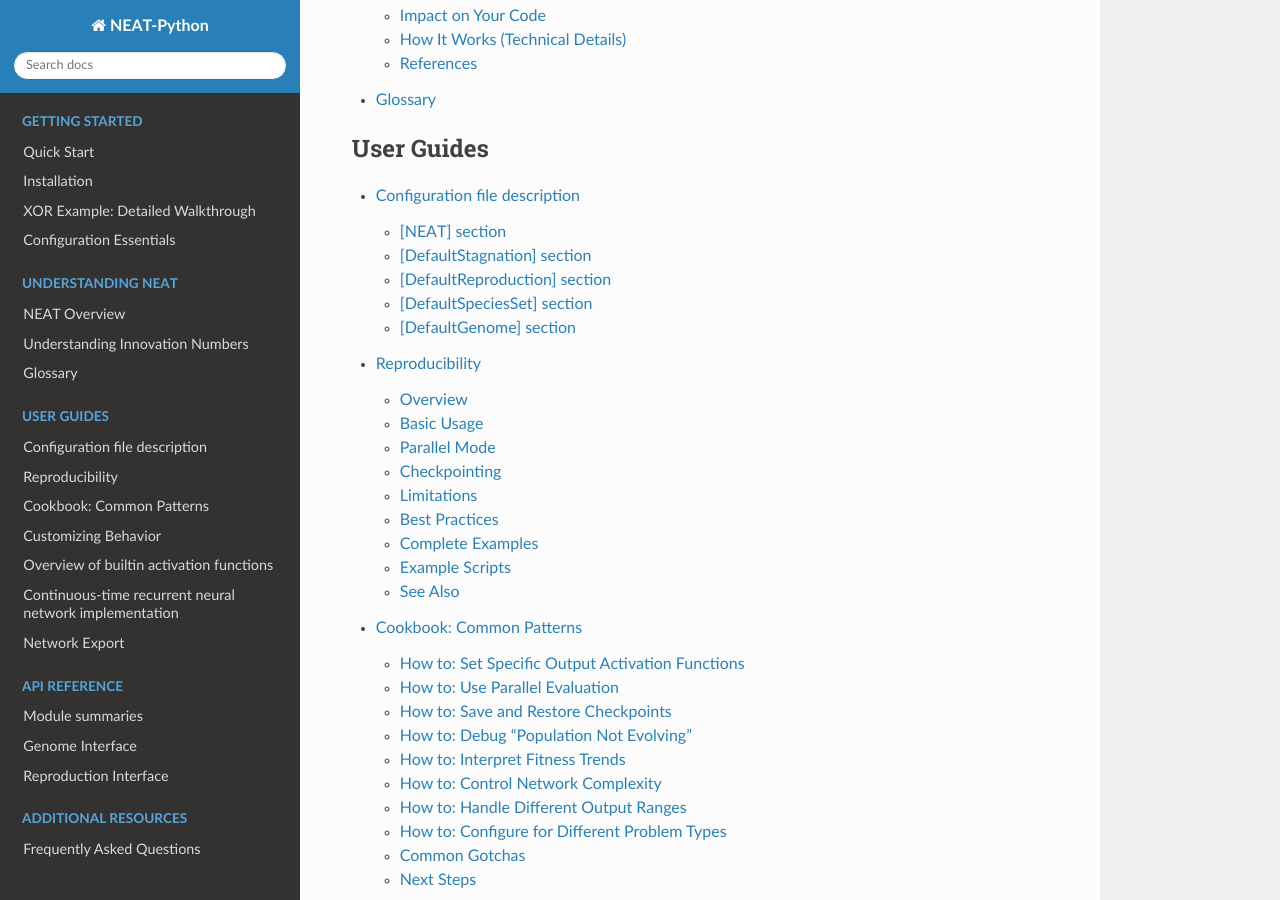
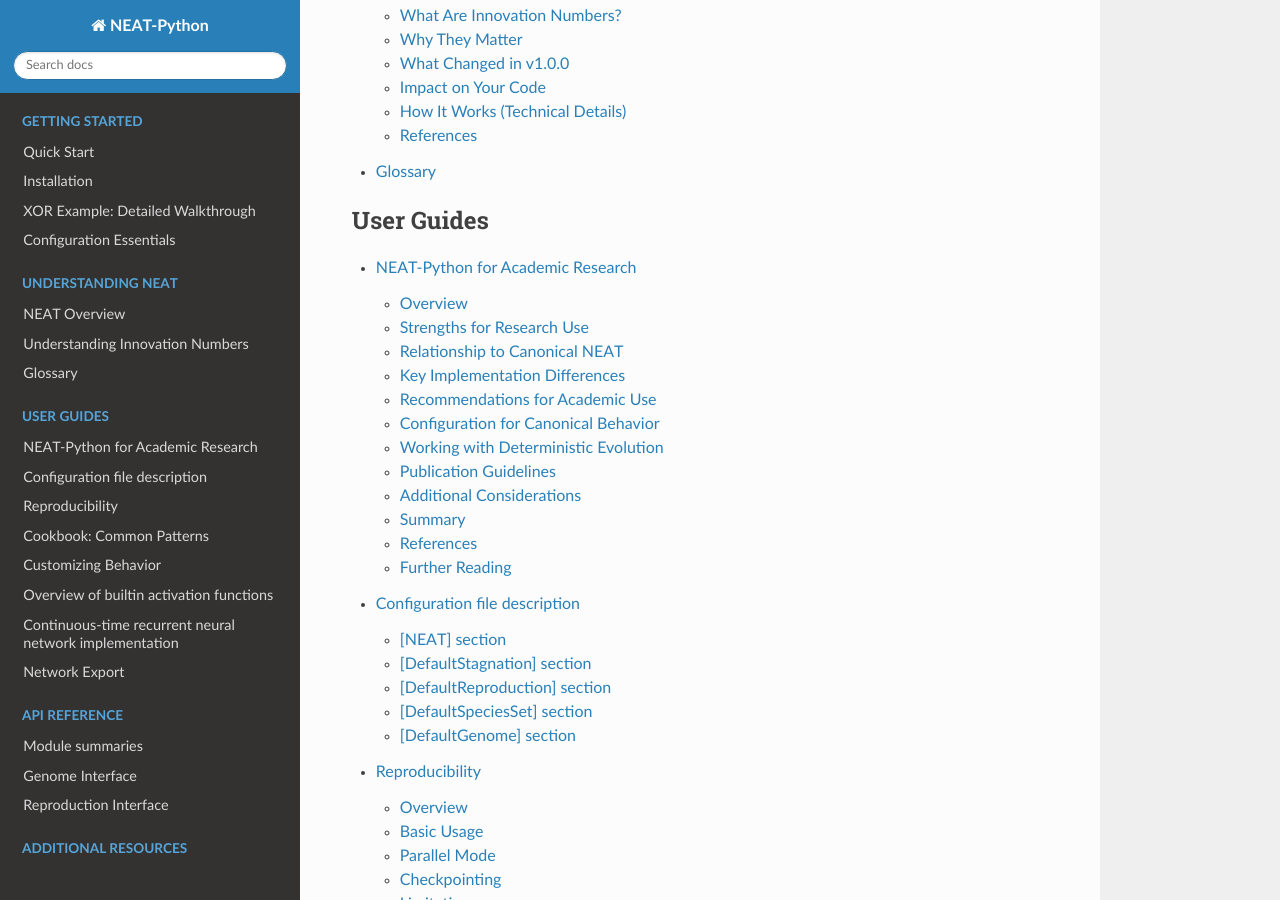
Before and after one commit to CodeReclaimers/neat-python, a Sphinx documentation site: the page built from docs/index.rst, in a window 1280 px wide and 900 px high, scrolled down 2170 px. Built offline with Sphinx 7.4.7 and the Read the Docs theme 3.1.0, drawn with Linux system fonts in a browser that asks for light colours; some of the changed lines change nothing that is shown; some of the changed text lies outside the part shown.

Commit message:
Added overview of current implementation's suitability for academic research.

```diff
--- /dev/null
+++ b/docs/academic_research.rst
@@ -0,0 +1,405 @@
+NEAT-Python for Academic Research
+==================================
+
+Overview
+--------
+
+neat-python is a production-ready, well-tested implementation of the NEAT (NeuroEvolution of Augmenting Topologies) algorithm originally described by Stanley & Miikkulainen (2002). The library provides a robust foundation for neuroevolution research with comprehensive test coverage, deterministic evolution support, and pure Python implementation that facilitates modification and experimentation.
+
+This page helps researchers understand neat-python's relationship to canonical NEAT and provides guidance for using the library in academic publications.
+
+Strengths for Research Use
+---------------------------
+
+neat-python offers several advantages for academic research:
+
+* **Well-tested codebase** with extensive unit test coverage and continuous integration
+* **Pure Python implementation** that simplifies code inspection, modification, and extension
+* **Deterministic evolution** with comprehensive seeding support for reproducible experiments
+* **Parallel evaluation** capabilities for computational efficiency
+* **Flexible configuration system** allowing systematic parameter exploration
+* **Multiple network types** including feedforward, recurrent, CTRNN, and Izhikevich spiking networks
+* **Active maintenance** with responsive development and community support
+* **Core algorithms correctly implemented** including innovation tracking, crossover, and structural mutations
+
+Relationship to Canonical NEAT
+-------------------------------
+
+neat-python correctly implements the most complex and critical aspects of the NEAT algorithm, particularly:
+
+* ✓ **Innovation tracking system** with same-generation deduplication and persistence
+* ✓ **Crossover mechanism** with proper gene alignment by innovation numbers
+* ✓ **Structural mutations** (add-node and add-connection) following standard NEAT practice
+* ✓ **75% disable rule** during crossover (with implementation note below)
+
+However, neat-python contains several implementation choices that differ from the original 2002 NEAT paper. These are not bugs but design decisions that create a NEAT variant with different evolutionary dynamics. Researchers must understand these differences when publishing results.
+
+Key Implementation Differences
+-------------------------------
+
+High-Impact Differences
+^^^^^^^^^^^^^^^^^^^^^^^
+
+**1. Fitness Sharing Mechanism**
+
+The most significant deviation affects selection pressure and speciation dynamics.
+
+*Canonical NEAT:*
+
+.. code-block:: python
+
+   adjusted_fitness = raw_fitness / species_size
+   # offspring_allocation proportional to sum(adjusted_fitness per species)
+
+*neat-python implementation:*
+
+.. code-block:: python
+
+   # From neat/reproduction.py
+   # Species fitness is normalized to [0,1] based on population min/max
+   af = (msf - min_fitness) / fitness_range
+
+**Impact:** This creates rank-like selection pressure that scales with fitness variance. In low-variance populations, near-optimal species can be effectively eliminated. Species with many members are not penalized as in canonical NEAT, fundamentally altering the "protection of innovation" mechanism central to NEAT's design.
+
+**Example:** If Species A has fitness 100 and Species B has fitness 101, canonical NEAT allocates offspring nearly equally (~50/50), while neat-python gives Species B 100% of offspring (minus minimums), reducing Species A to minimum size.
+
+**2. Genomic Distance Metric**
+
+The distance metric used for speciation differs in three ways from the canonical formula δ = c₁·E/N + c₂·D/N + c₃·W̄:
+
+1. Node genes are included in the distance calculation (normalized by max node count)
+2. Enabled/disabled state mismatch adds a +1 penalty per connection
+3. Per-connection distance combines weight differences with enabled state and disjoint penalties
+
+*Location:* ``neat/genome.py`` lines 520-561, ``neat/genes.py`` lines 151-155
+
+**Impact:** Speciation boundaries differ from canonical NEAT, structural mutations may be penalized twice, and cluster dynamics differ even with identical hyperparameters. Direct comparison to published NEAT results becomes problematic.
+
+**3. Disable Rule Implementation**
+
+The 75% disable rule is applied AFTER random attribute inheritance rather than INSTEAD of it, resulting in an effective disable rate of approximately 87.5% when one parent has the gene disabled:
+
+.. code-block:: python
+
+   # Probability analysis:
+   # Random inheritance: 50% chance of inheriting disabled state
+   # Then 75% chance of disabling: 0.5 + (0.5 × 0.75) = 0.875
+
+**Impact:** This reduces re-enabling of previously disabled connections compared to canonical NEAT and may affect network growth patterns and structural evolution.
+
+Medium-Impact Differences
+^^^^^^^^^^^^^^^^^^^^^^^^^^
+
+**4. Node Gene Evolution**
+
+Nodes are treated as rich, mutable structures with:
+
+* Bias (evolves continuously)
+* Response multiplier (evolves continuously)
+* Activation function (can mutate between sigmoid, tanh, ReLU, etc.)
+* Aggregation function (can mutate between sum, product, max, min, etc.)
+
+The original NEAT paper assumed fixed sigmoid activation and summation. This significantly expands the search space and changes evolutionary dynamics.
+
+**5. Speciation Clustering**
+
+neat-python uses "best-fit" clustering (place genome in species with closest representative) rather than the original "first-fit" approach (place in first compatible species). This is generally considered an improvement for stability and is less order-dependent.
+
+**6. Static Compatibility Threshold**
+
+The compatibility threshold for speciation is fixed rather than dynamically adjusted to maintain target species counts. This can cause species counts to drift over time.
+
+**7. Initial Connectivity**
+
+Multiple initialization topologies are available (``unconnected``, ``fs_neat_nohidden``, ``fs_neat``, ``full``, ``partial``, etc.). Canonical NEAT starts with minimal structure. Initial topology significantly affects convergence and solution quality.
+
+**8. Spawn Allocation Smoothing**
+
+Offspring counts are smoothed relative to previous species sizes with exact matching routines enforcing per-species minimums. This improves stability in practice but deviates from the paper.
+
+Recommendations for Academic Use
+---------------------------------
+
+For Strict NEAT Replication Studies
+^^^^^^^^^^^^^^^^^^^^^^^^^^^^^^^^^^^^
+
+If your research requires exact canonical NEAT behavior for comparison with other implementations or replication of published results:
+
+**1. Modify fitness sharing in reproduction logic**
+
+The ``neat/reproduction.py`` module (lines 176-225) needs modification to implement canonical fitness sharing without normalization.
+
+**2. Modify the distance metric**
+
+Adjust ``neat/genome.py`` to match the canonical formula:
+
+* Remove node gene contributions
+* Remove enabled/disabled penalty
+* Compute W̄ as pure average weight difference on matching connections
+* Expose c₁, c₂, c₃ as separate configuration parameters
+
+**3. Configure for canonical search space**
+
+Lock configuration to canonical NEAT parameters:
+
+.. code-block:: ini
+
+   [DefaultGenome]
+   activation_mutate_rate = 0.0
+   activation_options = sigmoid
+   aggregation_mutate_rate = 0.0
+   aggregation_options = sum
+   response_mutate_rate = 0.0
+   initial_connection = unconnected
+   feed_forward = True
+
+**4. Consider implementing dynamic compatibility threshold**
+
+For species count stabilization, add threshold adjustment mechanisms.
+
+**5. Run sensitivity analysis**
+
+Evaluate the impact of the disable rate difference (75% vs 87.5%).
+
+For General NEAT-Variant Research
+^^^^^^^^^^^^^^^^^^^^^^^^^^^^^^^^^^
+
+The library is well-suited for research involving NEAT variants or algorithmic modifications. In this case:
+
+**1. Document all configuration parameters** in your methodology section
+
+**2. Explicitly note implementation differences** from canonical NEAT
+
+**3. Describe your method as "NEAT-inspired" or "NEAT-variant"** rather than pure NEAT
+
+**4. Run multiple trials** with different random seeds for statistical validity
+
+**5. Report statistical measures** (mean, standard deviation, confidence intervals)
+
+**6. Compare within-implementation** rather than across different NEAT implementations
+
+General Best Practices
+^^^^^^^^^^^^^^^^^^^^^^^
+
+For both strict replication and variant research:
+
+**1. Document version number**
+
+Always specify which version of neat-python you used. APIs and behavior may change between versions.
+
+**2. Provide configuration files**
+
+Include your complete configuration files in supplementary materials or code repositories.
+
+**3. Seed all RNGs**
+
+For reproducibility, seed not only neat-python (via ``Population(seed=...)``), but also NumPy, PyTorch, and any other libraries used in your fitness evaluation function.
+
+**4. Be transparent about implementation**
+
+Clearly state that you are using neat-python rather than the original C++ implementation.
+
+**5. Consider validation experiments**
+
+If making comparisons across implementations, run validation experiments on simple problems with known characteristics.
+
+**6. Archive complete code**
+
+Provide complete, runnable code including the specific neat-python version and any modifications you made.
+
+Configuration for Canonical Behavior
+-------------------------------------
+
+If you need behavior closer to canonical NEAT without code modification, use this configuration template as a starting point:
+
+.. code-block:: ini
+
+   [NEAT]
+   fitness_criterion     = max
+   fitness_threshold     = <your threshold>
+   pop_size              = 150
+   reset_on_extinction   = False
+
+   [DefaultGenome]
+   # Lock to canonical activation/aggregation
+   activation_default      = sigmoid
+   activation_mutate_rate  = 0.0
+   activation_options      = sigmoid
+
+   aggregation_default     = sum
+   aggregation_mutate_rate = 0.0
+   aggregation_options     = sum
+
+   # Disable response evolution
+   response_mutate_rate    = 0.0
+   response_replace_rate   = 0.0
+
+   # Minimal initial connectivity
+   initial_connection      = unconnected
+
+   # Standard NEAT topology
+   feed_forward            = True
+
+   # Configure other mutation rates as needed for your problem
+   bias_mutate_rate        = 0.7
+   bias_replace_rate       = 0.1
+   conn_add_prob           = 0.5
+   conn_delete_prob        = 0.5
+   node_add_prob           = 0.2
+   node_delete_prob        = 0.2
+   weight_mutate_rate      = 0.8
+   weight_replace_rate     = 0.1
+
+   [DefaultSpeciesSet]
+   compatibility_threshold = 3.0
+
+   [DefaultStagnation]
+   species_fitness_func = max
+   max_stagnation       = 20
+   species_elitism      = 2
+
+   [DefaultReproduction]
+   elitism            = 2
+   survival_threshold = 0.2
+
+Note that even with this configuration, fitness sharing and distance metric differences remain. Complete canonical behavior requires code modification.
+
+Working with Deterministic Evolution
+-------------------------------------
+
+neat-python supports fully deterministic evolution for reproducible experiments:
+
+.. code-block:: python
+
+   import random
+   import neat
+
+   # Seed the standard library random module
+   random.seed(42)
+
+   # Create population with seed
+   config = neat.Config(...)
+   population = neat.Population(config, seed=42)
+
+   # For parallel evaluation, also seed the evaluator
+   with neat.ParallelEvaluator(4, eval_genome, seed=42) as pe:
+       winner = population.run(pe.evaluate, 100)
+
+**Important:** You must also seed any RNGs used in your evaluation function (NumPy, PyTorch, TensorFlow, etc.) for complete reproducibility.
+
+See :doc:`reproducibility` for comprehensive guidance.
+
+Publication Guidelines
+----------------------
+
+When publishing research using neat-python:
+
+Methodology Section
+^^^^^^^^^^^^^^^^^^^
+
+Include the following information:
+
+1. **Implementation**: "We used neat-python version X.Y.Z (Stanley et al., 2015), a Python implementation of NEAT."
+
+2. **Deviations** (if relevant): "neat-python implements normalized fitness sharing and an extended distance metric that differ from canonical NEAT [cite canonical paper]. See supplementary materials for complete configuration."
+
+3. **Configuration**: "All configuration parameters are provided in supplementary materials. Key parameters were: population size N, compatibility threshold δ, ..."
+
+4. **Reproducibility**: "All experiments used fixed random seeds for reproducibility. Complete code is available at [repository URL]."
+
+Results Section
+^^^^^^^^^^^^^^^
+
+1. **Multiple trials**: Report statistics from multiple independent runs (typically 20-50 runs)
+
+2. **Statistical measures**: Include mean, standard deviation, and confidence intervals
+
+3. **Significance testing**: When comparing methods, use appropriate statistical tests
+
+4. **Variability**: Discuss and visualize variability across runs
+
+Discussion Section
+^^^^^^^^^^^^^^^^^^
+
+If your results differ from published NEAT results using other implementations, acknowledge that implementation differences may contribute to observed variations.
+
+Comparison Studies
+^^^^^^^^^^^^^^^^^^
+
+When comparing neat-python results to other NEAT implementations or algorithms:
+
+1. **Acknowledge implementation differences**: "While both implement the NEAT algorithm, implementation differences in fitness sharing and speciation may affect results."
+
+2. **Control what you can**: Use similar configuration parameters, population sizes, and evaluation budgets
+
+3. **Focus on trends**: Compare relative performance trends rather than absolute values
+
+4. **Consider validation**: Include simple validation problems where expected behavior is well-understood
+
+References Section
+^^^^^^^^^^^^^^^^^^
+
+Include appropriate citations:
+
+* **Original NEAT paper**: Stanley, K. O., & Miikkulainen, R. (2002). Evolving neural networks through augmenting topologies. *Evolutionary Computation*, 10(2), 99-127.
+
+* **neat-python**: Reference the GitHub repository and/or documentation: https://github.com/CodeReclaimers/neat-python
+
+Additional Considerations
+-------------------------
+
+CTRNN and Specialized Networks
+^^^^^^^^^^^^^^^^^^^^^^^^^^^^^^^
+
+When using CTRNN or other specialized network types:
+
+* **Integration method**: neat-python uses explicit Euler integration with fixed time steps
+* **Numerical stability**: Document ``dt`` and ``time_constant`` values; consider sensitivity analysis
+* **Validation**: For dynamics-sensitive applications, validate numerical behavior on simple test cases
+
+See :doc:`ctrnn` for implementation details.
+
+Checkpoint Compatibility
+^^^^^^^^^^^^^^^^^^^^^^^^^
+
+Version 1.0 introduced breaking changes to implement proper innovation tracking. Checkpoints from earlier versions are not compatible. Always specify the version used when archiving research code.
+
+Extension and Customization
+^^^^^^^^^^^^^^^^^^^^^^^^^^^^
+
+neat-python's pure Python implementation facilitates algorithmic research. You can:
+
+* Implement custom activation functions
+* Modify reproduction operators
+* Create custom speciation methods
+* Add new mutation operators
+* Implement alternative selection schemes
+
+See :doc:`customization` for guidance on extending the library.
+
+Summary
+-------
+
+neat-python is a robust, well-maintained NEAT implementation suitable for serious academic research when used with awareness of its characteristics. The library correctly implements the most critical algorithmic components (innovation tracking, crossover, structural mutations) but differs from canonical NEAT in fitness sharing and distance calculation.
+
+**For canonical NEAT replication:** Code modifications and careful configuration are necessary.
+
+**For NEAT-variant research:** The library is excellent as-is, provided implementation choices are documented in publications.
+
+**For all research:** Understanding these differences enables informed use and appropriate interpretation of results. The pure Python implementation and comprehensive test suite make verification and modification straightforward—a significant advantage for academic research.
+
+References
+----------
+
+Stanley, K. O., & Miikkulainen, R. (2002). Evolving neural networks through augmenting topologies. *Evolutionary Computation*, 10(2), 99-127.
+
+Stanley, K. O., & Miikkulainen, R. (2004). Competitive coevolution through evolutionary complexification. *Journal of Artificial Intelligence Research*, 21, 63-100.
+
+Further Reading
+---------------
+
+* :doc:`neat_overview` - High-level overview of NEAT concepts
+* :doc:`innovation_numbers` - Deep dive into innovation tracking implementation
+* :doc:`reproducibility` - Complete guide to deterministic evolution
+* :doc:`config_file` - Detailed configuration parameter reference
+* :doc:`customization` - Guide to extending and modifying neat-python
--- a/docs/index.rst
+++ b/docs/index.rst
@@ -16,6 +16,8 @@
 networks. NEAT-Python is a pure Python implementation of NEAT, with no dependencies other than the Python standard library.
 
 Currently this library supports Python versions 3.8 through 3.14, as well as PyPy 3.
+
+**For academic researchers:** See :doc:`academic_research` for guidance on using neat-python in research publications.
 
 Many thanks to the original authors of this implementation, Cesar Gomes Miguel, Carolina Feher da Silva, and Marcio Lobo Netto!
 
@@ -56,6 +58,7 @@
    :maxdepth: 2
    :caption: User Guides
 
+   academic_research
    config_file
    reproducibility
    cookbook
```
